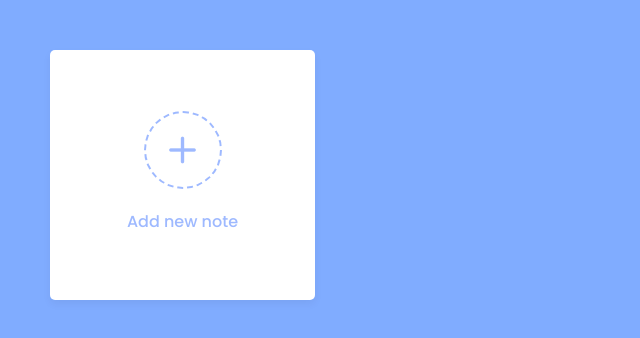
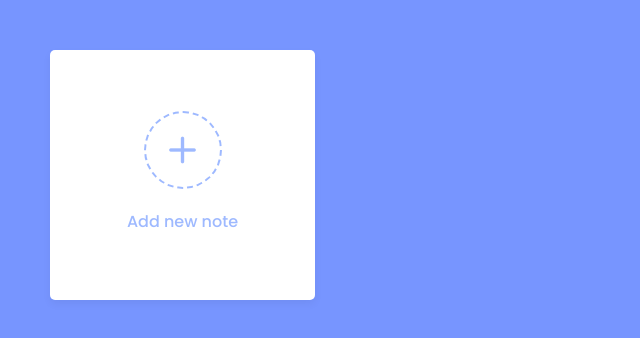
Before and after one commit to Rudra-Rathi1507/JavaScript, a plain HTML site: page index.html in a window 1280 px wide. Shown: the whole page, without its empty margins (0-640 px from the left). Drawn offline with nearby package versions, Linux system fonts and the light colour scheme.

Commit message:
Update style.css

```diff
--- a/style.css
+++ b/style.css
@@ -6,7 +6,7 @@
   font-family: 'Poppins', sans-serif;
 }
 body{
-  background: hsl(219, 100%, 75%);
+  background: #7795ff;
 }
 ::selection{
   color: #fff;
```
